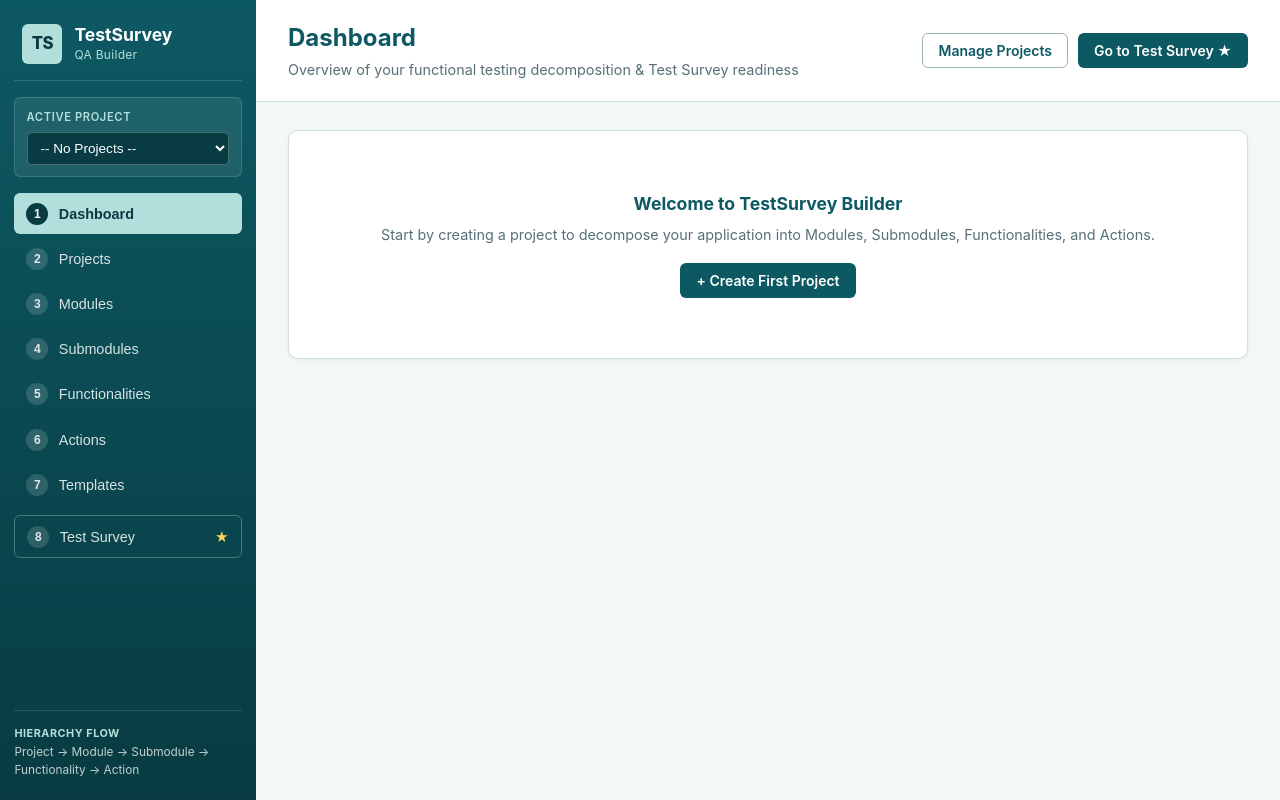
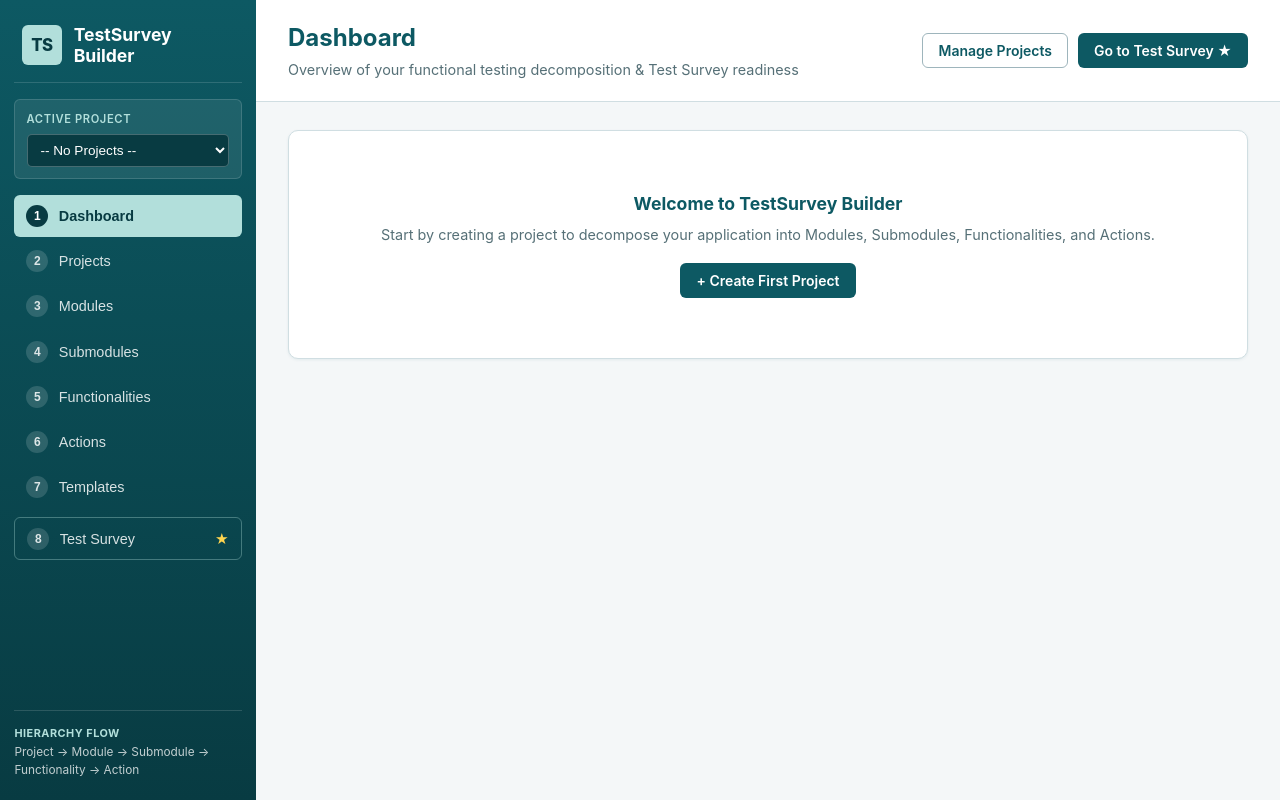
Before and after one commit to Nyxsve-C/test-survey-creator, a plain HTML site: page index.html in a window 1280 px wide. Drawn offline with nearby package versions, Linux system fonts and the light colour scheme.

Commit message:
Update site title and sidebar brand to TestSurvey Builder

```diff
--- a/index.html
+++ b/index.html
@@ -3,7 +3,7 @@
 <head>
   <meta charset="UTF-8">
   <meta name="viewport" content="width=device-width, initial-scale=1.0">
-  <title>TestSurvey Builder — QA Functional Testing Tool</title>
+  <title>TestSurvey Builder</title>
   <link rel="stylesheet" href="css/styles.css">
   <script src="https://cdn.jsdelivr.net/npm/exceljs@4.4.0/dist/exceljs.min.js"></script>
 </head>
@@ -14,8 +14,7 @@
       <div class="sidebar-brand">
         <div class="brand-icon" aria-hidden="true">TS</div>
         <div class="brand-text">
-          <span class="brand-title">TestSurvey</span>
-          <span class="brand-subtitle">QA Builder</span>
+          <span class="brand-title">TestSurvey Builder</span>
         </div>
       </div>
 
```
